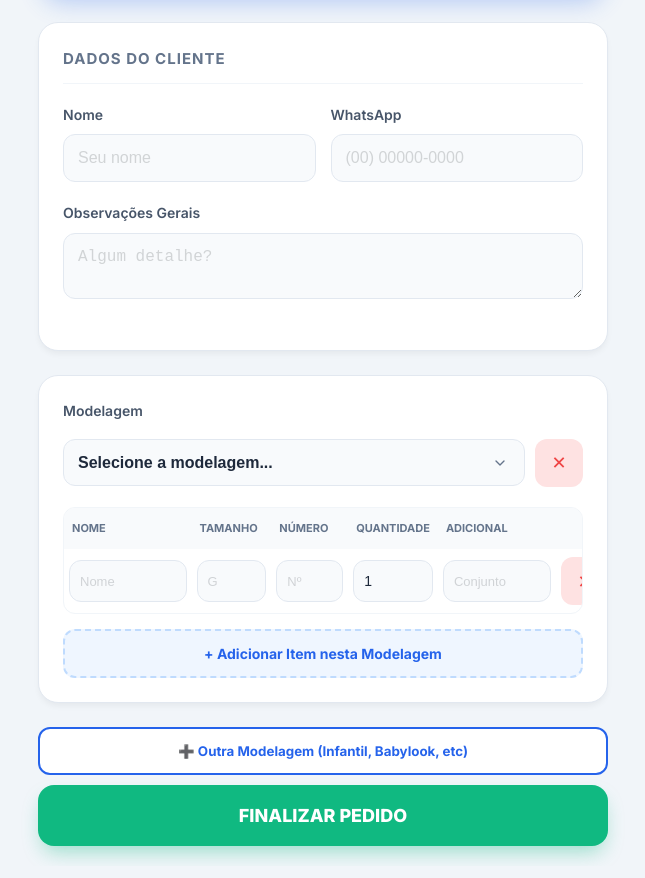
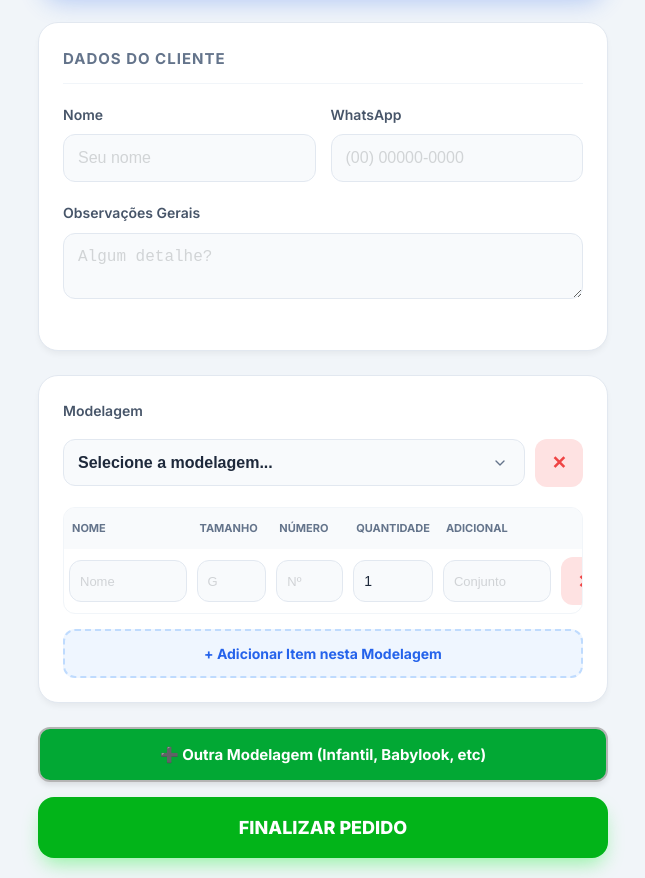
Before and after one commit to gtsportnota10-creator/pedidos, a plain HTML site: page index.html in a window 1280 px wide. Shown: the part 176-1054 px from the top of the page, without its empty margins (317-962 px from the left). Drawn offline with nearby package versions, Linux system fonts and the light colour scheme.

Commit message:
Update style.css

```diff
--- a/style.css
+++ b/style.css
@@ -136,21 +136,73 @@ td { padding: 8px 5px; }
 td input { padding: 10px; height: 42px; font-size: 14px; border-width: 1px; }
 
 /* 7. BOTÕES */
-button { border: none; cursor: pointer; transition: all 0.2s ease; font-family: inherit; display: flex; align-items: center; justify-content: center; }
-
-.btn-add-item {
-    background: #eff6ff; color: #2563eb; padding: 14px; border-radius: 12px;
-    font-weight: 700; font-size: 14px; width: 100%; margin-top: 10px; border: 2px dashed #bfdbfe;
+button {
+    border: none;
+    cursor: pointer;
+    transition: all 0.2s ease;
+    font-family: inherit;
+    display: flex;
+    align-items: center;
+    justify-content: center;
 }
 
-.btn-sec { width: 100%; background: #ffffff; color: #2563eb; padding: 14px; border-radius: 12px; font-weight: 700; border: 2px solid #2563eb; }
-
-.btn-main {
-    width: 100%; background: #10b981; color: white; padding: 20px;
-    border-radius: 16px; font-size: 18px; font-weight: 800; margin-top: 10px;
-    box-shadow: 0 10px 20px -5px rgba(16, 185, 129, 0.4);
+/* Botão de Adicionar Nova Modelagem (Verde Secundário) */
+.btn-sec {
+    width: 100%;
+    background: #02a834;      /* Verde Esmeralda */
+    color: #ffffff;           /* Texto Branco */
+    padding: 16px;
+    border-radius: 12px;
+    font-weight: 700;
+    font-size: 15px;
+    border: 2px solid #b4b4b4; /* Borda Verde Escura */
+    margin-bottom: 10px;
+    box-shadow: 0 4px 6px -1px rgba(0, 0, 0, 0.1);
 }
 
+.btn-sec:hover {
+    background: #0d9488;      /* Escurece levemente o verde ao passar o mouse */
+    transform: translateY(-2px);
+}
+
+/* Botão de Adicionar Item (Dentro da tabela - Azul Suave) */
+.btn-add-item {
+    background: #eff6ff;
+    color: #2563eb;
+    padding: 14px;
+    border-radius: 12px;
+    font-weight: 700;
+    font-size: 14px;
+    width: 100%;
+    margin-top: 10px;
+    border: 2px dashed #bfdbfe;
+}
+
+.btn-add-item:hover {
+    background: #dbeafe;
+    border-color: #3b82f6;
+}
+
+/* Botão Principal (Verde Vibrante - Finalizar) */
+.btn-main {
+    width: 100%;
+    background: #02b419;      /* Verde limão vibrante */
+    color: #ffffff;           /* Texto em verde muito escuro para contraste */
+    padding: 20px;
+    border-radius: 16px;
+    font-size: 18px;
+    font-weight: 800;
+    margin-top: 15px;
+    text-transform: uppercase;
+    box-shadow: 0 10px 20px -5px rgba(0, 241, 32, 0.4);
+}
+
+.btn-main:hover {
+    background: #00d81c;      /* Brilho ajustado */
+    transform: scale(1.01);   /* Leve pulsação */
+}
+
+/* Botões de Excluir (Vermelho Suave) */
 .btn-del-header, .btn-del {
     background: #fee2e2;
     color: #ef4444;
@@ -159,9 +211,13 @@ button { border: none; cursor: pointer; transition: all 0.2s ease; font-family:
     height: 48px;
     flex-shrink: 0;
     font-size: 18px;
+    font-weight: bold;
 }
-.btn-del-header:hover, .btn-del:hover { background: #fecaca; }
 
+.btn-del-header:hover, .btn-del:hover {
+    background: #fecaca;
+    color: #dc2626;
+}
 /* 8. SUCESSO E RESPONSIVIDADE */
 .icone-sucesso { font-size: 64px; margin-bottom: 15px; }
 
```
